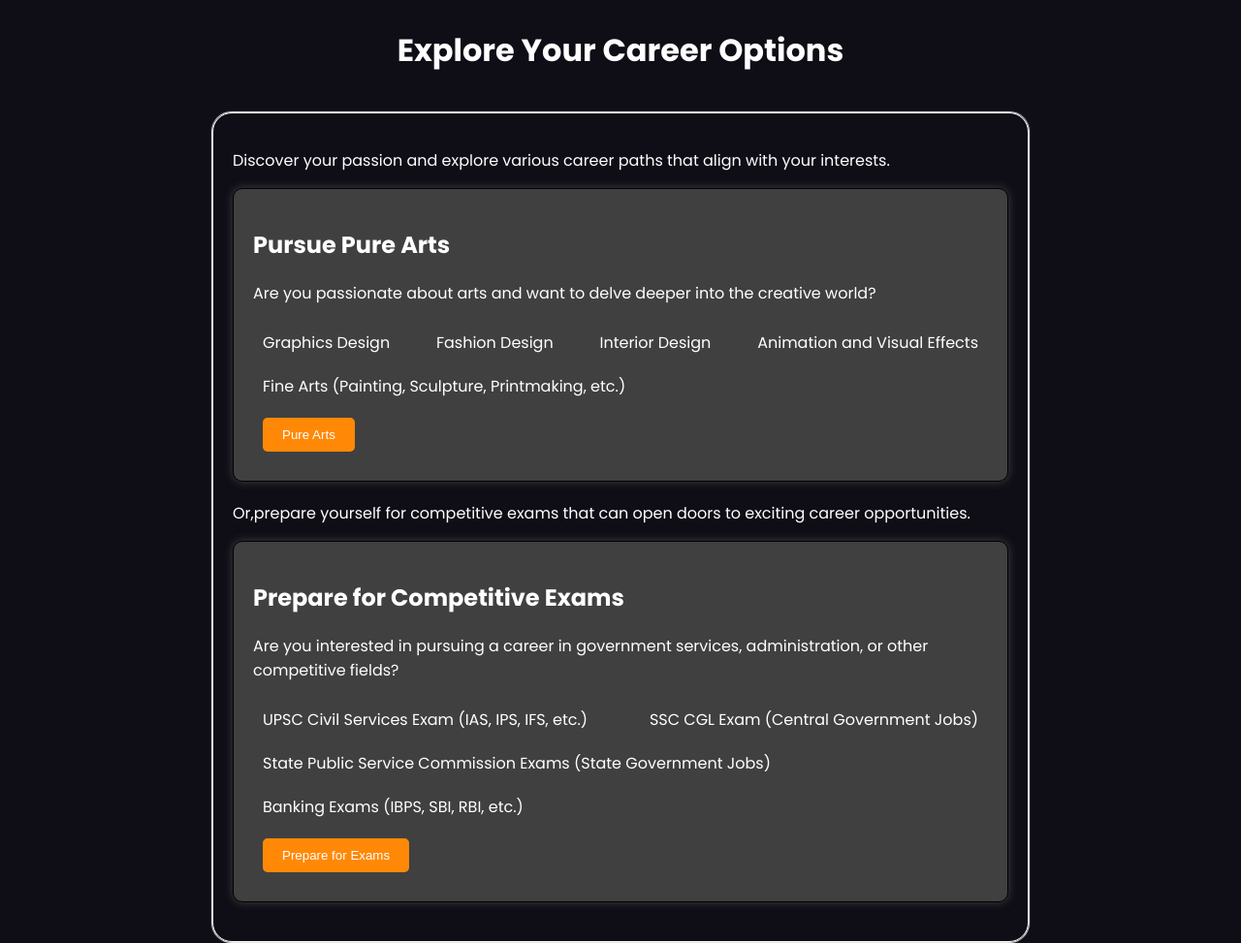
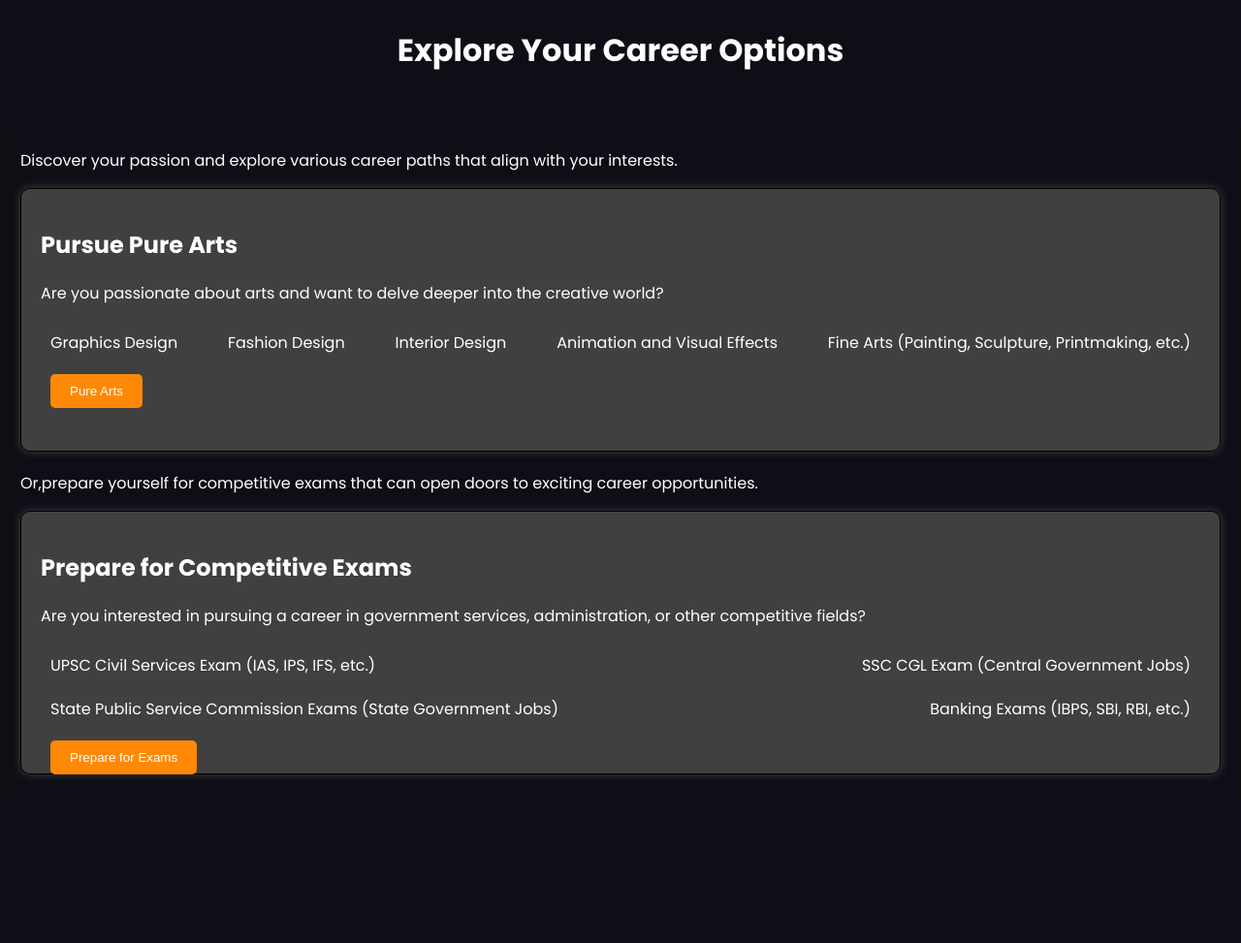
Before and after one commit to vaishnavichoudhari0418/icp-8.0-html-css-javascript-group-project-3, a plain HTML site: page pages/arts_pages/arts_main.html in a window 1280 px wide. Shown: the part 1454-2427 px from the top of the page at 97% size. After the commit the page ends 2334 px from the top, so only its background shows below. Drawn offline with Linux system fonts and the light colour scheme; files whose address does not match are found by name.

Commit message:
img&andsome changes

```diff
--- a/css/art-main.css
+++ b/css/art-main.css
@@ -99,15 +99,18 @@ font-family:'Times New Roman', Times, serif;
   color: white;
 }
 .career-container{
-max-width: 800px;
+max-width: 1300px;
 margin: 40px auto;
 padding: 20px;
 color:white;
-border: 1px solid white;
+border: 1px solid rgb(13, 13, 13);
 border-radius: 20px;
-box-shadow: 0 0  1px 1px whitesmoke;
+
 }
 .career-card{
+  background-image: url("");
+  background-size:cover;
+  height: 230px;
   background-color:  #404040;
   padding: 20px;
   margin-bottom: 20px;
--- a/pages/arts_pages/arts_main.html
+++ b/pages/arts_pages/arts_main.html
@@ -59,7 +59,7 @@
 </p>
 </div>
 <div class="sub-container">
-    <img src="./../../images/art.jpg" alt="art-img" class="content-img">
+    <img src="./../../images/arts-page-image/art.jpg" alt="art-img" class="content-img">
 </div>
     </div>
     <h1 class="sub-h1">Art Stream Subjects</h1>
```
Also changed, not shown: images/arts-page-image/arts&humanities.png (added).
